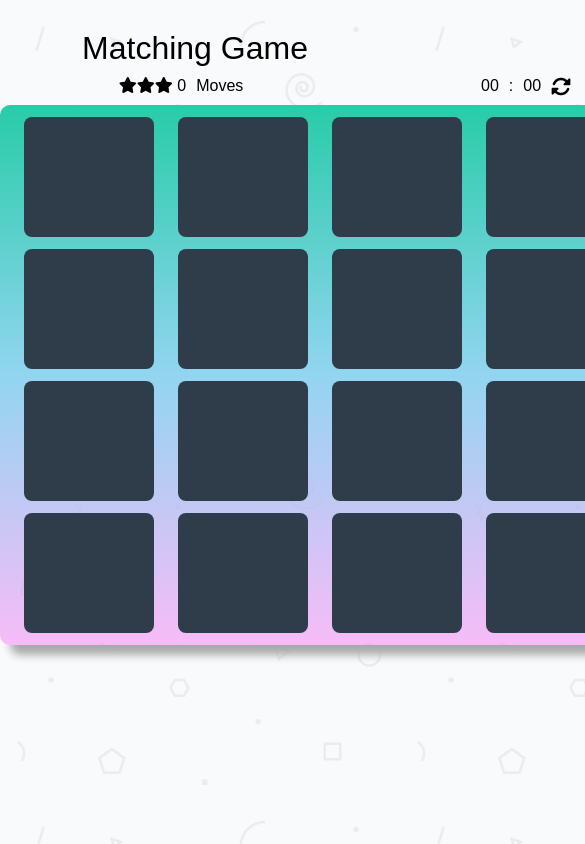
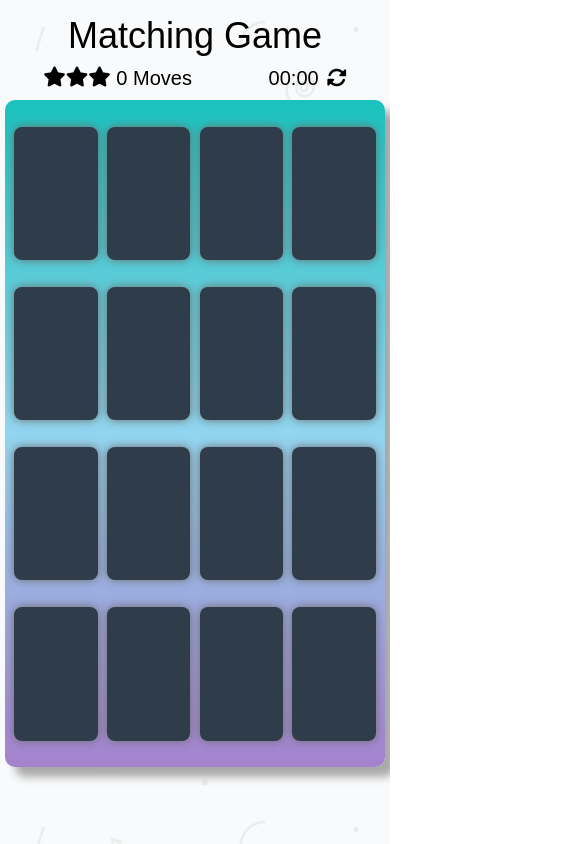
Before and after one commit to ahmed-asiri/Memory-Card-Game, a plain HTML site: page index.html in a window 390 px wide. Shown: the top 844 px of the page, 585 px wide, since content can reach past the window. Drawn offline with nearby package versions, Linux system fonts and the light colour scheme; a web font is replaced by a local one.

Commit message:
Finish Project

```diff
--- a/css/style.css
+++ b/css/style.css
@@ -19,6 +19,9 @@ h1 {
     font-weight: 100;
     text-align: center;
     margin-top: 30px;
+    width: 700;
+    margin-left: auto;
+    margin-right: auto;
 }
 
 /** Rating and Replay Section **/
@@ -31,6 +34,7 @@ h1 {
     flex-wrap: nowrap;
     justify-content: space-around;
     margin-top: 10px;
+
 }
 
 .rating p {
@@ -38,8 +42,8 @@ h1 {
     display:inline-block;
 }
 
-.rating span {
-    margin-right: 10px;
+span.refresh {
+    margin-left: 8px;
 }
 
 span.refresh {
@@ -47,17 +51,20 @@ span.refresh {
     cursor: pointer;
 }
 
-ion-icon, span.refresh {
+span.timer, .moves {
+    font-size: 20px;
+}
+
+.fa-star {
     vertical-align: text-top;
 }
-
 
 /** Cards Section **/
 
 .cards_container {
     width: 640px;
     height: 540px;;
-    background: linear-gradient(rgb(40, 204, 168),rgb(146, 213, 240), rgba(245, 136, 245, 0.548));
+    background: linear-gradient(#1AC1BD,rgb(146, 213, 240), #A581CD);
     margin-left: auto;
     margin-right: auto;
     margin-top: 8px;
@@ -75,8 +82,8 @@ ion-icon, span.refresh {
 
 .card {
     background-color: #2E3D49;
-    width: 130px;
-    height: 120px;
+    width: 22%;
+    height: 22%;
     text-align: center;
     border-radius: 8px;
     transition: background-color 0.2s;
@@ -84,6 +91,7 @@ ion-icon, span.refresh {
     font-size: 50px;
     font-weight: 800;
     cursor: pointer;
+    box-shadow: 0px 0px 10px 0px rgb(109, 109, 109);
 }
 
 .card i {
@@ -93,11 +101,11 @@ ion-icon, span.refresh {
 /* Card Selection Colors */
 
 .false {
-    background-color: darksalmon;
+    background-color: rgb(233, 111, 70);
 }
 
 .true {
-    background-color: lightgreen;
+    background-color:#02CCBA;
 }
 
 .select {
@@ -108,3 +116,84 @@ ion-icon, span.refresh {
 .fliiped_card i  {
     visibility: hidden;
 }
+
+
+@media screen and (max-width: 1024px) {
+
+    h1, .rating, .cards_container {
+        width: 90%;
+    }
+
+    .cards_container {
+        height: 90%;;
+    }
+
+    .card {
+        font-size: 100px;
+    }
+
+    .card i {
+        margin-top: 50px;
+    }
+    header {
+        font-size: 35px;
+    }
+    .rating span, .rating i, .rating p{
+        font-size: 35px;
+    }
+  }
+
+  @media screen and (max-width: 800px) {
+    .card i {
+        margin-top: 15px;
+    }
+    header {
+        font-size: 25px;
+    }
+    .rating span, .rating i, .rating p{
+        font-size: 30px;
+    }
+  }
+
+
+@media screen and (max-width: 600px) {
+  h1, .rating, .cards_container{
+      width: 90%;
+  }
+  .cards_container{
+    height: 80%;;
+}
+.card {
+    font-size: 60px;
+}
+.card i {
+    margin-top: 15px;
+}
+}
+
+
+@media screen and (max-width: 450px) {
+    h1, .rating, .cards_container{
+        margin-top: 10px;
+        width: 100%;
+    }
+    .card {
+        height: 20%;
+        font-size: 40px;
+    }
+    body {
+        padding: 5px;
+    }
+    .cards_container {
+        justify-content: space-evenly;
+    }
+    header {
+        font-size: 18px;
+    }
+    .rating span, .rating i, .rating p{
+        font-size: 20px;
+    }
+    .card i {
+        margin-top: 0.2rem;
+    }
+  }
--- a/index.html
+++ b/index.html
@@ -1,20 +1,20 @@
 <html>
     <head>
-        <meta lang="utf-8">
+        <meta charset="utf-8">
         <meta name="viewport" content="width=device-width, initial-scale=1.0">
         <link rel="stylesheet" href="css/style.css">
-        <title>Memory Game</title>
+        <link href="https://fonts.googleapis.com/css?family=Big+Shoulders+Text:900&display=swap" rel="stylesheet">
+        <title>Matching Game</title>
     </head>
     <body>
         <header>
             <h1>Matching Game</h1>
         </header>
         <section class='rating'>
-            <p class="moves_section"><i class="fas fa-star"></i><i class="fas fa-star"></i><i class="fas fa-star"></i><span class="counter"> 0</span>Moves</p>
-            <p class="replay_section"><span class="timer"><span class="min">00</span>:</span><span class="sec">00</span><span class="refresh"><i class="fas fa-sync-alt"></i></span></p>
+            <p class="moves_section"><i class="fas fa-star"></i><i class="fas fa-star"></i><i class="fas fa-star"></i><span class="moves"><span class="counter"> 0</span> Moves</span></p>
+            <p class="replay_section"><span class="timer"><span class="min">00</span>:<span class="sec">00</span></span><span class="refresh"><i class="fas fa-sync-alt"></i></span></p>
         </section>
         <section class="cards_container">
-
         </section>
         <script src="js/app.js"></script>
         <script src="https://kit.fontawesome.com/541b467cd6.js" crossorigin="anonymous"></script>
--- a/js/app.js
+++ b/js/app.js
@@ -16,6 +16,8 @@ function createLayout(){
         // inner loop that iterate to times, to create 2 divs and 2 icons holders and to put the two identical icons.
         for (let j = 0; j < 2; j++) {
             let card = document.createElement('div');
+            card.id = Math.random();
+            console.log(card.id);
             card.className = 'card fliiped_card';
             let icon = document.createElement('i');
             icon.className = iconsClassesArray[i];
@@ -57,10 +59,10 @@ function selection () {
     container.addEventListener('click', function(eve){
 
         // the last condition to check if the card is already have been selected as correct card.
-        if(eve.target.nodeName === 'DIV' && selectNum < 2 && eve.target.classList.contains('true') === false){
+        if(eve.target.nodeName === 'DIV' && selectNum < 2 && eve.target.classList.contains('true') === false && eve.target.classList.contains('select') === false){
             // to determine the first time the user select card to start the timer.
             if (selection.startTimer === 0){
-                gameTimer();
+                gameTimer()
                 selection.startTimer++;
                 correctSelection.counter = 0;
             }
```
